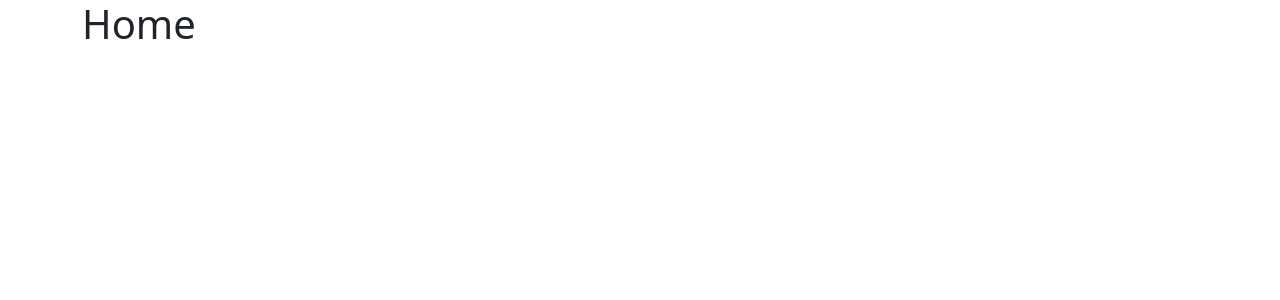
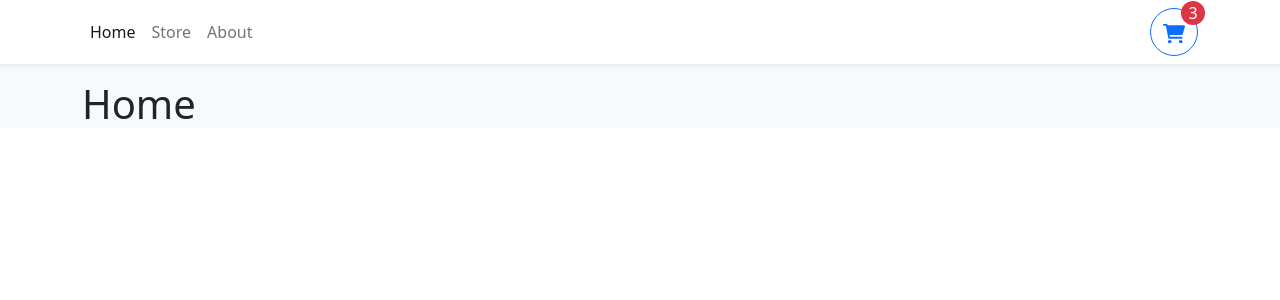
Before and after one commit to hugoarchundia/shopping-cart, a React (Vite) app: page / in a window 1280 px wide. Shown: the top 300 px of the page. Built offline with nearby package versions, Linux system fonts and the light colour scheme.

Commit message:
Add navbar

```diff
--- a/index.html
+++ b/index.html
@@ -7,7 +7,7 @@
     <title>Vite + React + TS</title>
   </head>
   <body>
-    <div id="root"></div>
+    <div class="bg-light" id="root"></div>
     <script type="module" src="/src/main.tsx"></script>
   </body>
 </html>
--- a/src/App.tsx
+++ b/src/App.tsx
@@ -1,11 +1,14 @@
 import { Container } from 'react-bootstrap'
 import { Route, Routes } from 'react-router-dom'
+import Navbar from './components/Navbar'
 import About from './pages/About'
 import Home from './pages/Home'
 import Store from './pages/Store'
 
 const App = () => {
   return (
+    <>
+      <Navbar />
       <Container className='mb-4'>
         <Routes>
           <Route path='/' element={<Home />} />
@@ -13,6 +16,7 @@ const App = () => {
           <Route path='/about' element={<About />} />
         </Routes>
       </Container>
+    </>
   )
 }
 
--- /dev/null
+++ b/src/components/Navbar.tsx
@@ -0,0 +1,50 @@
+import {
+  Navbar as BootstrapNavbar,
+  Button,
+  Container,
+  Nav
+} from 'react-bootstrap'
+import { NavLink } from 'react-router-dom'
+import { Cart } from '../data/Icons'
+
+type Props = {}
+const Navbar = (props: Props) => {
+  return (
+    <BootstrapNavbar sticky='top' className='bg-white shadow-sm mb-3'>
+      <Container>
+        <Nav className='me-auto'>
+          <Nav.Link to='/' as={NavLink}>
+            Home
+          </Nav.Link>
+          <Nav.Link to='/store' as={NavLink}>
+            Store
+          </Nav.Link>
+          <Nav.Link to='/about' as={NavLink}>
+            About
+          </Nav.Link>
+        </Nav>
+        <Button
+          style={{ width: '3rem', height: '3rem', position: 'relative' }}
+          variant='outline-primary'
+          className='rounded-circle'
+        >
+          <Cart />
+          <div
+            className='rounded-circle bg-danger d-flex justify-content-center align-items-center'
+            style={{
+              color: 'white',
+              width: '1.5rem',
+              height: '1.5rem',
+              position: 'absolute',
+              top: '-0.5rem',
+              right: '-0.5rem'
+            }}
+          >
+            3
+          </div>
+        </Button>
+      </Container>
+    </BootstrapNavbar>
+  )
+}
+export default Navbar
--- /dev/null
+++ b/src/data/Icons.tsx
@@ -0,0 +1,11 @@
+export const Cart = () => {
+  return (
+    <svg
+      xmlns='http://www.w3.org/2000/svg'
+      viewBox='0 0 576 512'
+      fill='currentColor'
+    >
+      <path d='M96 0C107.5 0 117.4 8.19 119.6 19.51L121.1 32H541.8C562.1 32 578.3 52.25 572.6 72.66L518.6 264.7C514.7 278.5 502.1 288 487.8 288H170.7L179.9 336H488C501.3 336 512 346.7 512 360C512 373.3 501.3 384 488 384H159.1C148.5 384 138.6 375.8 136.4 364.5L76.14 48H24C10.75 48 0 37.25 0 24C0 10.75 10.75 0 24 0H96zM128 464C128 437.5 149.5 416 176 416C202.5 416 224 437.5 224 464C224 490.5 202.5 512 176 512C149.5 512 128 490.5 128 464zM512 464C512 490.5 490.5 512 464 512C437.5 512 416 490.5 416 464C416 437.5 437.5 416 464 416C490.5 416 512 437.5 512 464z' />
+    </svg>
+  )
+}
```
Lines whose indentation alone changed are shown as unchanged.
